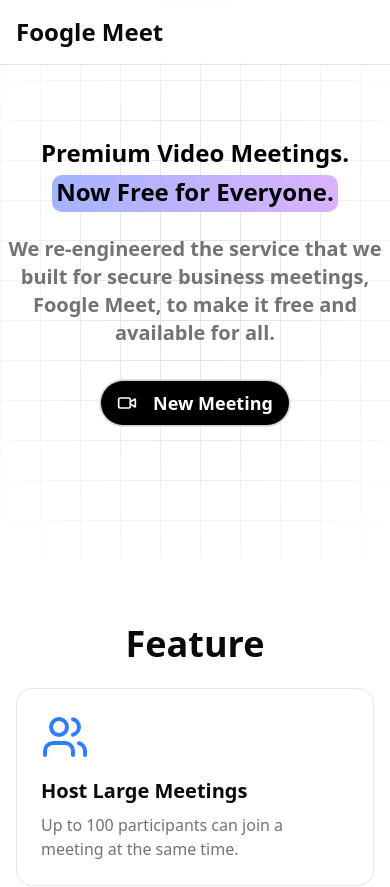
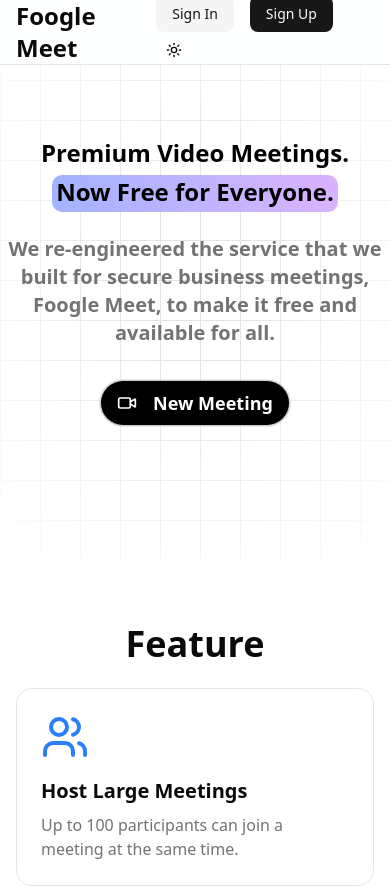
Before and after one commit to aditya9-2/foogle-meet, a Next.js app: page / in a window 390 px wide. Shown: the top 887 px of the page. Built offline with nearby package versions, Linux system fonts and the light colour scheme; no server answers.

Commit message:
rm hiddnen

```diff
--- a/components/Navbar.tsx
+++ b/components/Navbar.tsx
@@ -12,7 +12,7 @@
                     <div className="flex items-center">
                         <span className="text-foreground text-2xl font-bold">Foogle Meet</span>
                     </div>
-                    <div className="hidden md:flex items-center space-x-4">
+                    <div className=" md:flex items-center space-x-4">
 
                         <SignedOut>
                             <SignInButton mode="modal">
```
